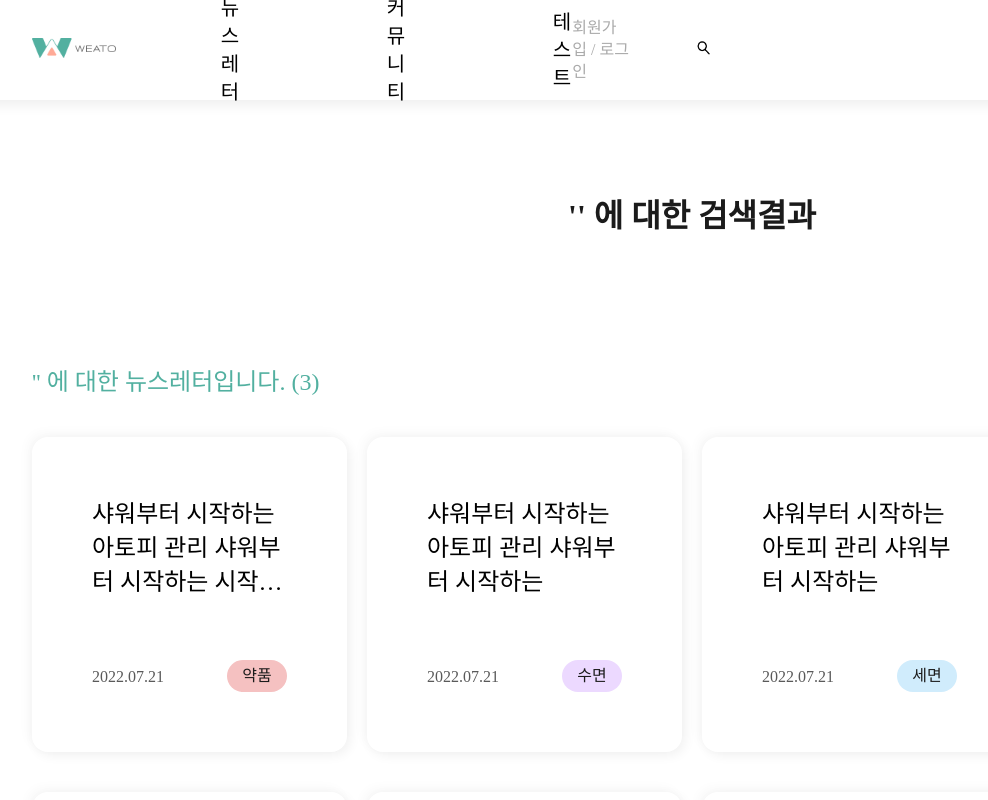
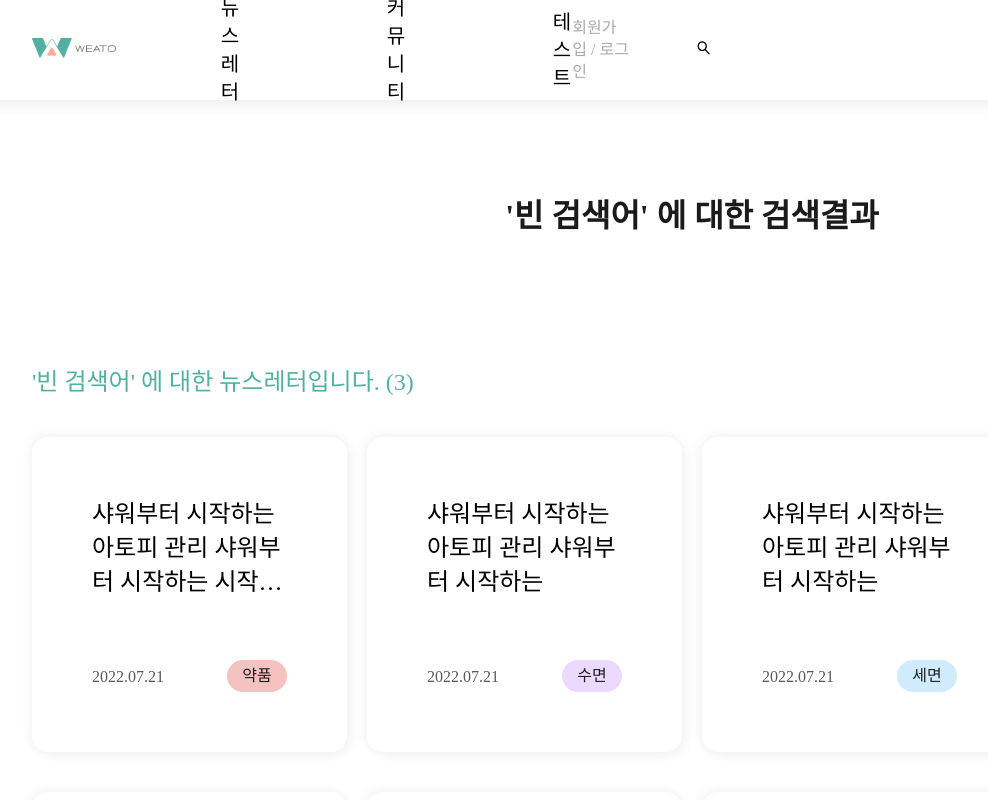
Before and after one commit to ceos15th-AllG/weato-client, a Next.js app: page /search in a window 1280 px wide. Shown: the top 800 px of the page, without its empty margins (268-1256 px from the left). Built offline with nearby package versions, Linux system fonts and the light colour scheme; a web font is replaced by a local one.

Commit message:
:sparkles: feat: 검색 페이지 내 카테고리에 따라 조건 부 렌더링
서브 헤더나 페이지네이터 등의 표시 유무

```diff
--- a/pages/search/index.jsx
+++ b/pages/search/index.jsx
@@ -3,6 +3,7 @@ import styled from '@emotion/styled';
 import Button from '../../src/components/common/ButtonContainer';
 import NewsletterResult from '../../src/components/search/NewsletterResult';
 import CommunityResult from '../../src/components/search/CommunityResult';
+import Pagenator from '../../src/components/common/Pagenator';
 
 import { Display1, Body4 } from '../../styles/FontStyle';
 
@@ -25,9 +26,16 @@ const Title = styled.span`
   color :${text_black};
 `;
 
-const SubTitle = styled.span`
+const SubtitleBox = styled.div`
+  width: 100%;
+
   margin: 100px 0px 40px;
 
+  display: flex;
+  justify-content: space-between;
+`;
+
+const SubTitle = styled.span`
   ${Body4}
 
   color : ${main};
@@ -40,7 +48,14 @@ const ButtonBox = styled.div`
   justify-content: center;
 `;
 
-const Search = ({ keyword, catogory }) => {
+const PagenatorBox = styled.div`
+  margin: 73px 0px 210px;
+
+  display: flex;
+  justify-content: center;
+`;
+
+const Search = ({ keyword, category }) => {
   const newsletterLength = 3;
   const communityLength = 5;
 
@@ -94,32 +109,56 @@ const Search = ({ keyword, catogory }) => {
 
   return (
     <Layout>
-      <Title>'{keyword}' 에 대한 검색결과</Title>
+      <Title>
+        '{keyword}'{category === 'all' ? ' 에 대한 검색결과' : undefined}
+        {category === 'newsletter' ? ' 에 대한 뉴스레터 검색결과' : undefined}
+        {category === 'community' ? ' 에 대한 커뮤니티 검색결과' : undefined}
+      </Title>
+
+      {category === 'all' || category === 'newsletter' ? (
+        <>
+          <SubtitleBox>
             <SubTitle>
               '{keyword}' 에 대한 뉴스레터입니다. ({newsletterLength})
             </SubTitle>
-      {/*  */}
+          </SubtitleBox>
           <NewsletterResult />
-      {/*  */}
+        </>
+      ) : undefined}
+      {category === 'all' ? (
         <ButtonBox>
           <Button text="더보기" btnType="4" />
         </ButtonBox>
+      ) : undefined}
+
+      {category === 'all' || category === 'community' ? (
+        <>
+          <SubtitleBox>
             <SubTitle>
               '{keyword}' 에 대한 커뮤니티 글입니다. ({communityLength})
             </SubTitle>
-      {/*  */}
+          </SubtitleBox>
           <CommunityResult communityData={communityData} />
-      {/*  */}
+        </>
+      ) : undefined}
+      {category === 'all' ? (
         <ButtonBox>
           <Button text="더보기" btnType="4" />
         </ButtonBox>
+      ) : undefined}
+
+      {category === 'newsletter' || category === 'community' ? (
+        <PagenatorBox>
+          <Pagenator />
+        </PagenatorBox>
+      ) : undefined}
     </Layout>
   );
 };
 
 export const getServerSideProps = async (context) => {
   const query = context.query;
-  let defaultKeyword = '';
+  let defaultKeyword = '빈 검색어';
   let defaultCategory = 'all';
 
   if (Object.keys(query).length !== 0 && query.hasOwnProperty('keyword')) {
```
Lines whose indentation alone changed are shown as unchanged.
